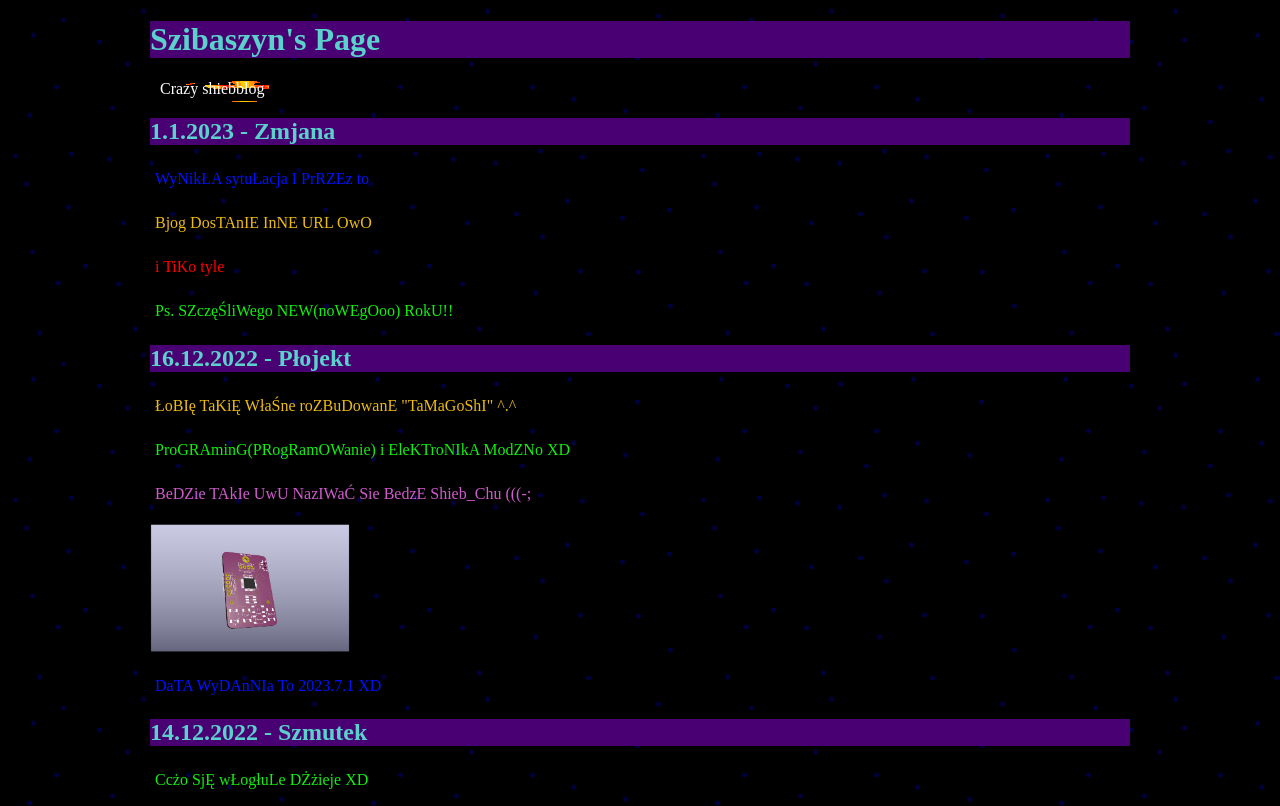
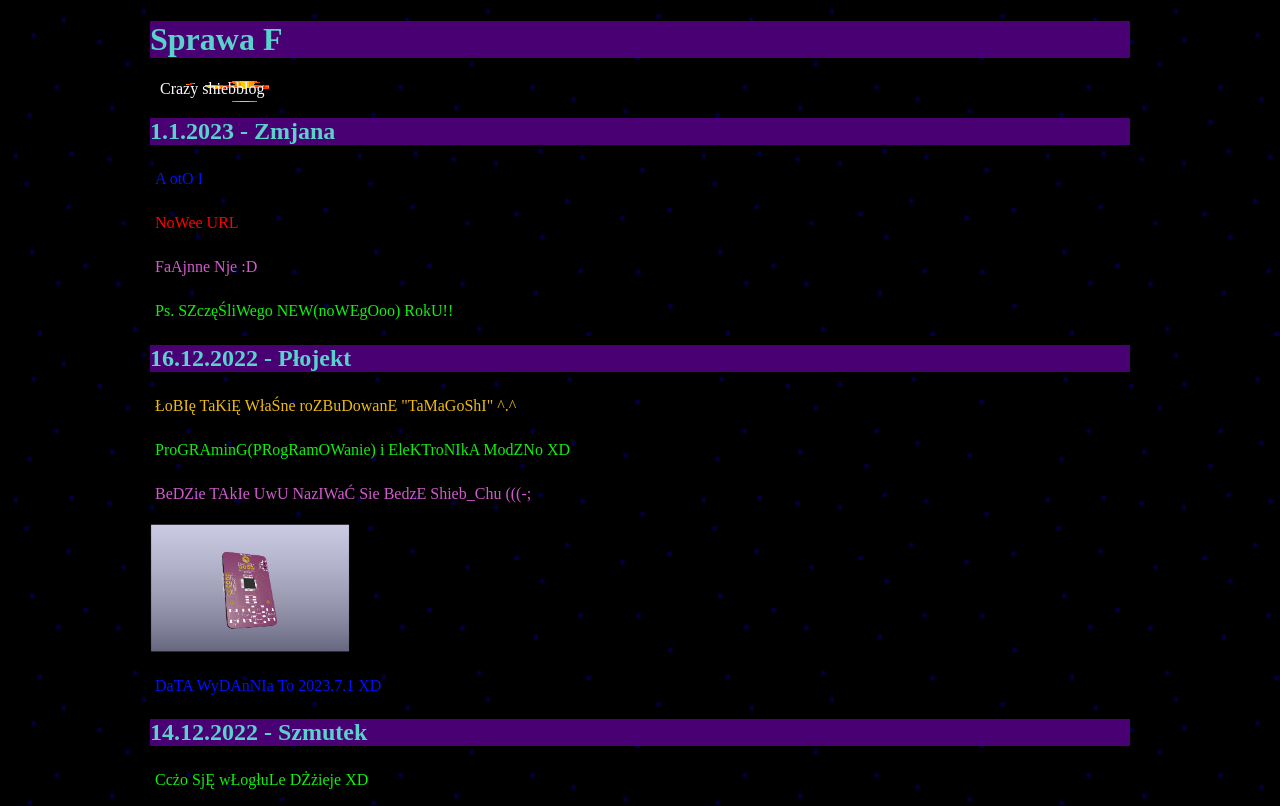
Before and after one commit to SprawaF/SprawaF.github.io, a plain HTML site: page index.html in a window 1280 px wide. Shown: the top 806 px of the page. Drawn offline with Linux system fonts and the light colour scheme.

Commit message:
Update index.html

```diff
--- a/index.html
+++ b/index.html
@@ -2,7 +2,7 @@
 <html oncontextmenu="return false">
 	<head>
 		<link rel="icon" href="cosxd.png">
-		<title>Szibaszyn's Page</title>
+		<title>Sprawa F</title>
 		<meta charset="UTF-8">
 		<script>
 		oncontextmenu = (e) => {
@@ -11,7 +11,7 @@
 		menu.id = "ctxmenu"
 		menu.style = `top:${e.pageY-10}px;left:${e.pageX-40}px`
 		menu.onmouseleave = () => ctxmenu.outerHTML = ''
-		menu.innerHTML = "<p>Witam na</p><p>moim blogu</p><p>------------------------</p><p>↓Fajny komiks↓</p><p><a href='https://realitybreak.eu/' target='_blank'>  Reality Break</a></p><p>------------------------</p><p onclick='alert(`Witam!`)'>=>Siema...</p>"
+		menu.innerHTML = "<p>Witam na</p><p>blogu</p><p>------------------------</p><p>↓Fajny komiks↓</p><p><a href='https://realitybreak.eu/' target='_blank'>  Reality Break</a></p><p>------------------------</p><p onclick='alert(`Witam!`)'>=>Siema...</p>"
 		document.body.appendChild(menu)
 }
 		</script>
@@ -103,14 +103,14 @@
 	</head>
 	<body>
 
-		<h1>Szibaszyn's Page</h1>
+		<h1>Sprawa F</h1>
 		<a data-ipshover="" title="" class="ipsType_break" ><span style="color: #ffffff; background: url(&quot;fire.gif&quot;); ">Crazy shiebblog</span></a>
 		<div>
 
 			<h2>1.1.2023 - Zmjana</h2>
-			<p class="blue">WyNikŁA sytuŁacja I PrRZEz to</p>
-			<p class="orange">Bjog DosTAnIE InNE URL OwO</p>
-			<p class="red">i TiKo tyle</p>
+			<p class="blue">A otO I</p>
+			<p class="red">NoWee URL</p>
+			<p class="pink">FaAjnne Nje :D</p>
 			<p class="green">Ps. SZczęŚliWego NEW(noWEgOoo) RokU!!</p>
 
 			<h2>16.12.2022 - Płojekt</h2>
```
